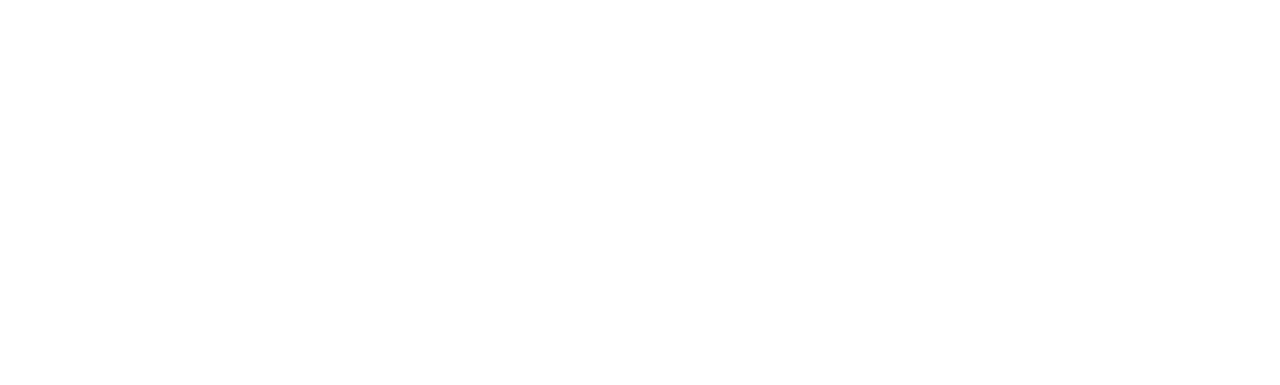
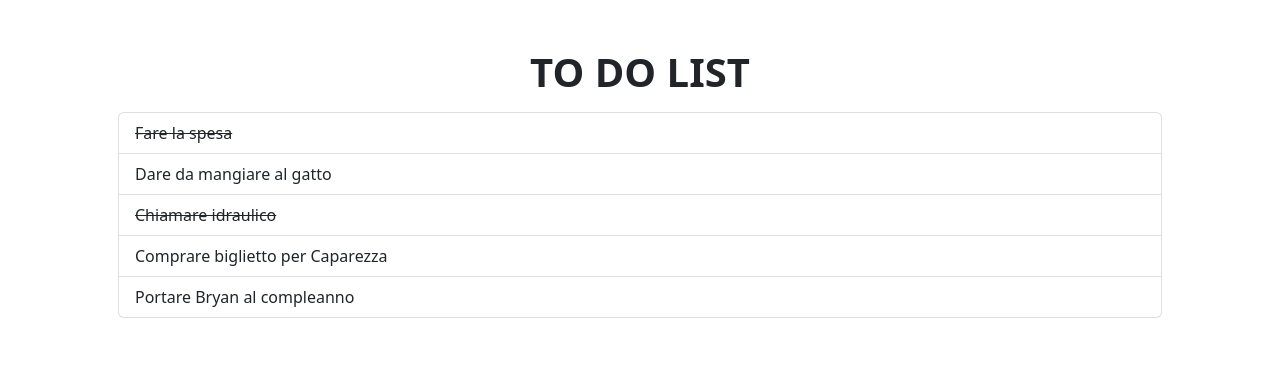
Before and after one commit to ManuelTano/vue-todolist, a plain HTML site: page index.html in a window 1280 px wide. Drawn offline with nearby package versions, Linux system fonts and the light colour scheme.

Commit message:
Milestone 1

```diff
--- a/index.html
+++ b/index.html
@@ -27,7 +27,18 @@
 </head>
 
 <body>
-
+    <div class="container p-5">
+        <h1 class="text-center fw-bold">TO DO LIST</h1>
+        <div id="root">
+            <ul class="list-group my-3">
+                <li v-for="(list, index) in todo" class="list-group-item d-flex
+                justify-content-between"  :class="{'text-decoration-line-through':
+                list.done === true}">
+                {{ list.text }}
+            </li>
+        </ul>
+    </div>
+   </div>
     <script src="js/script.js"></script>
 </body>
 
--- a/js/script.js
+++ b/js/script.js
@@ -19,3 +19,41 @@
 //  il todo alla lista
 // 2- cliccando sul testo dell'item, invertire il valore della proprietà done del
 // todo corrispondente (se done era uguale a false, impostare true e viceversa)
+
+
+Vue.config.devtools = true;
+
+const root = new Vue({
+  name: 'Vue ToDoList',
+  el: '#root',
+  data: {
+    todo: [
+      {
+        text: 'Fare la spesa',
+        done: true,
+      },
+      {
+        text: 'Dare da mangiare al gatto',
+        done: false,
+      },
+      {
+        text: 'Chiamare idraulico',
+        done: true,
+      },
+      {
+        text: 'Comprare biglietto per Caparezza',
+        done: false,
+      },
+      {
+        text: 'Portare Bryan al compleanno',
+        done: false,
+      },
+    ],
+  },
+  computed: {
+
+  },
+  methods: {
+
+  }
+});
```
